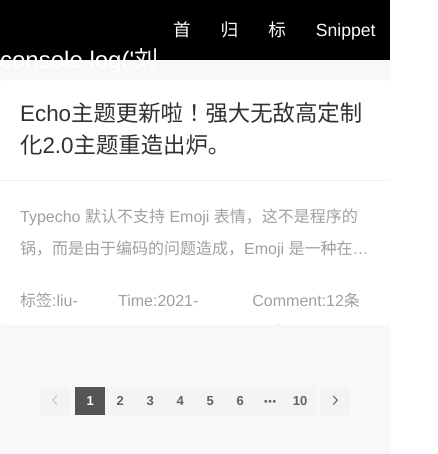
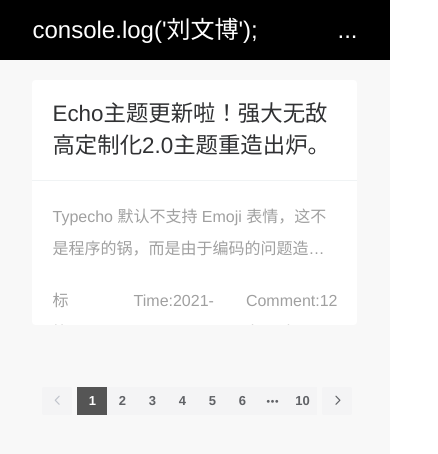
Before and after one commit to AliveCrow/liu-wb-s-Repository, a Vue app: page / in a window 390 px wide. Shown: the top 454 px of the page, 438 px wide, since content can reach past the window. Built offline with nearby package versions, Linux system fonts and the light colour scheme.

Commit message:
feat: Nav手机尺寸隐藏菜单

```diff
--- a/src/App.vue
+++ b/src/App.vue
@@ -3,9 +3,11 @@
     <Nav title="console.log('刘文博');"/>
     <Container class="container" style="margin-top: 20px">
       <el-row :gutter="10">
+<!--        <el-col  :xs="1" :sm="1" :md="2" :lg="0" :xl="0"></el-col>-->
         <el-col  :xs="24" :sm="24" :md="24" :lg="18" :xl="18">
           <router-view/>
         </el-col>
+<!--        <el-col  :xs="1" :sm="1" :md="2" :lg="0" :xl="0"></el-col>-->
         <el-col  :xs="0" :sm="0" :md="0" :lg="6" :xl="6">
             <Aside >
               <Framework class="aside-item" :header="false" :border="false" shadow="hover">
@@ -32,6 +34,10 @@ export default {
     Nav,
     Aside
   },
+  data(){
+    return {
+    }
+  }
 };
 </script>
 <style lang="scss">
@@ -46,7 +52,6 @@ export default {
   display: flex;
   flex-direction: column;
   min-height: 100vh;
-
   .container {
     flex: 1
   }
--- a/src/components/Layout/Container.vue
+++ b/src/components/Layout/Container.vue
@@ -1,10 +1,10 @@
 <template>
   <el-row>
-    <el-col :xs="0" :sm="1" :md="2" :lg="2" :xl="2">&nbsp;</el-col>
-    <el-col :xs="24" :sm="22" :md="20" :lg="20" :xl="20">
+    <el-col :xs="2" :sm="2" :md="2" :lg="2" :xl="2">&nbsp;</el-col>
+    <el-col :xs="20" :sm="20" :md="20" :lg="20" :xl="20">
       <slot></slot>
     </el-col>
-    <el-col :xs="0" :sm="1" :md="2" :lg="2" :xl="2">&nbsp;</el-col>
+    <el-col :xs="2" :sm="2" :md="2" :lg="2" :xl="2">&nbsp;</el-col>
   </el-row>
 </template>
 
--- a/src/components/Nav.vue
+++ b/src/components/Nav.vue
@@ -1,4 +1,3 @@
-
 <template>
   <div class="c-nav">
     <Container style="line-height:60px;height:60px">
@@ -10,7 +9,7 @@
             {{ title }}
           </LinkToPage>
         </div>
-            <div class="c-nav-right">
+        <div class="c-nav-right hidden-xs-only">
           <LinkToPage @click.native="navClick" ref="nav-list" :route="item.route" :key="item.id" v-for="item in NavList"
           >
             <div class="nav-item">
@@ -18,6 +17,9 @@
             </div>
           </LinkToPage>
           <div class="nav-border-bottom"></div>
+        </div>
+        <div class="c-nav-right-dot">
+          ...
         </div>
       </div>
     </Container>
@@ -95,7 +97,7 @@ export default {
       background-color: $--nav-hover-color;
       position: absolute;
       bottom: 0;
-      transition: all cubic-bezier(0.68, -0.55, 0.27, 1.55) .25s;
+      transition: all ease-in-out .25s;
     }
 
     .nav-item {
@@ -110,5 +112,15 @@ export default {
       }
     }
   }
+
 }
+.c-nav-right-dot{
+  display:none
+}
+@media (max-width: 768px) {
+  .c-nav-right-dot{
+    display:block
+  }
+}
+
 </style>
--- a/src/main.js
+++ b/src/main.js
@@ -4,8 +4,10 @@ import router from "./router";
 import store from "./store";
 import 'element-ui/lib/theme-chalk/index.css';
 import "@/style/index.scss";
+
 require("./libs/Mock/Mock");
 import axios from "axios";
+import 'element-ui/lib/theme-chalk/display.css';
 
 //transition
 // fade/zoom 等
@@ -18,7 +20,7 @@ import {ElComponentPlugin} from "@/plugins/element-components";
 
 //component
 import {
-  Button, Row, Col, Menu, MenuItem, Card, Pagination
+    Button, Row, Col, Menu, MenuItem, Card, Pagination, Dropdown, DropdownMenu, DropdownItem
 } from "element-ui";
 import Container from "@/components/Layout/Container";
 import LinkToPage from "@/components/LinkToPage";
@@ -27,20 +29,16 @@ import Framework from "@/components/Layout/Framework";
 //config
 Vue.config.productionTip = false;
 //全局配置
-Vue.prototype.$ELEMENT = { size: 'small', zIndex: 3000 };
+Vue.prototype.$ELEMENT = {size: 'small', zIndex: 3000};
 Vue.prototype.$axios = axios
 
-Vue.use(ElComponentPlugin,[
-  CollapseTransition,
-  Button,
-  Row,
-  Col,
-  Menu,
-  MenuItem,Card,Pagination
+Vue.use(ElComponentPlugin, [
+    Button, Row, Col, Menu, MenuItem, Card, Pagination, Dropdown, DropdownMenu, DropdownItem
 ])
-Vue.component('Container',Container)
-Vue.component('LinkToPage',LinkToPage)
-Vue.component('Framework',Framework)
+Vue.component(CollapseTransition.name, CollapseTransition)
+Vue.component('Container', Container)
+Vue.component('LinkToPage', LinkToPage)
+Vue.component('Framework', Framework)
 
 // Vue.use(Loading.directive);
 // Vue.prototype.$loading = Loading.service;
@@ -52,7 +50,7 @@ Vue.component('Framework',Framework)
 // Vue.prototype.$message = Message;
 
 new Vue({
-  router,
-  store,
-  render: (h) => h(App),
+    router,
+    store,
+    render: (h) => h(App),
 }).$mount("#app");
```
Also changed, not shown: src/style/_variables.scss (line endings or trailing spaces), src/style/index.scss (line endings or trailing spaces). Lines whose indentation alone changed are shown as unchanged.
